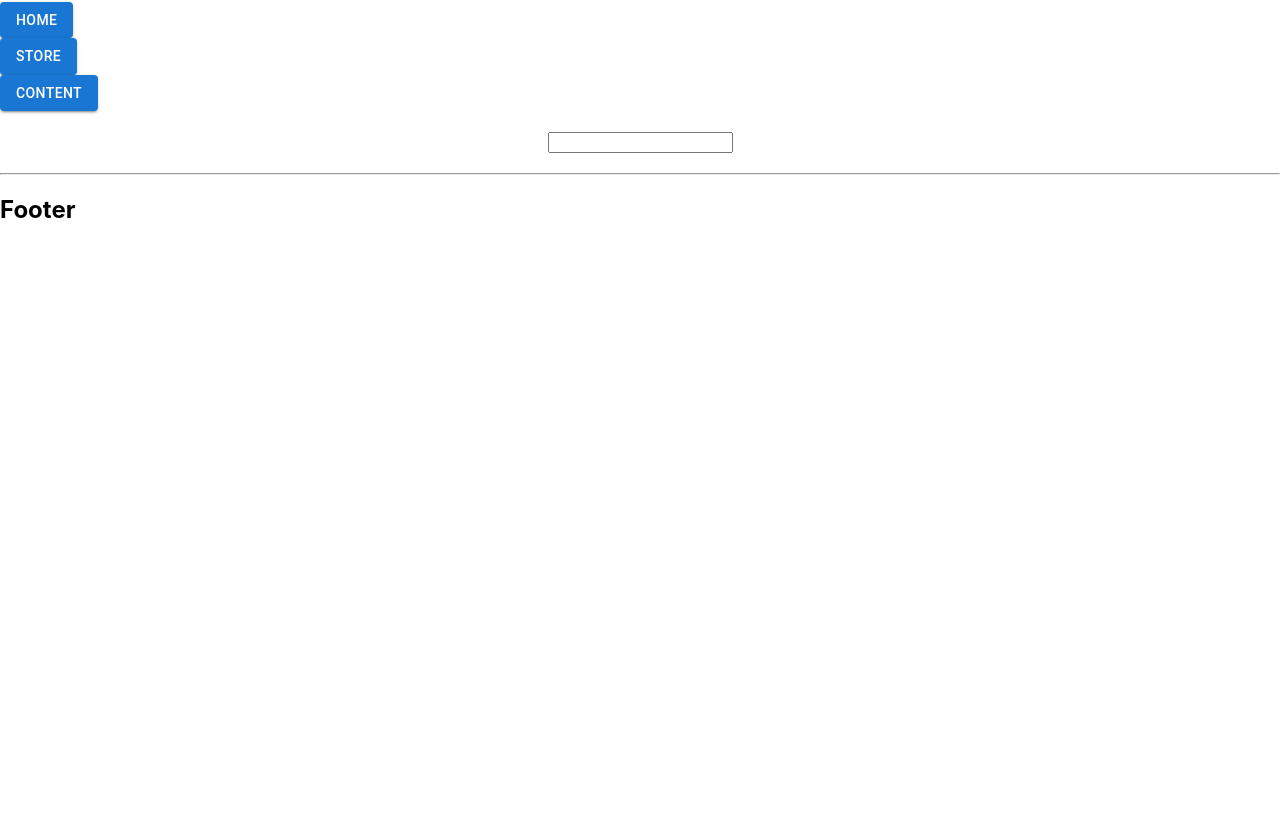
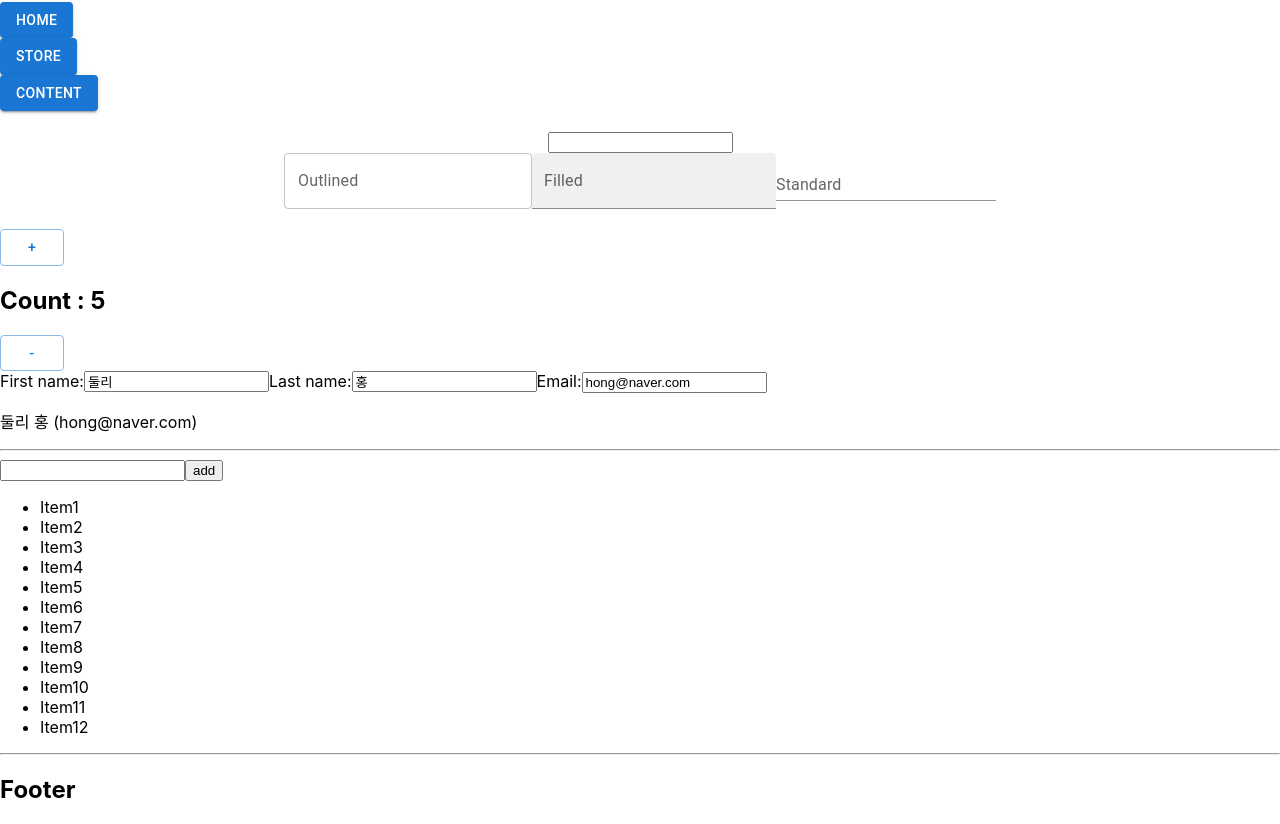
Before and after one commit to OneBigStar/2025_React01, a React (Create React App) app: page / in a window 1280 px wide. Shown: the part 1694-2518 px from the top of the page. Before the commit the page ends 1938 px from the top, so only its background shows below. Built offline with nearby package versions, Linux system fonts and the light colour scheme.

Commit message:
0519_first

```diff
--- a/src/pages/step02/Main.jsx
+++ b/src/pages/step02/Main.jsx
@@ -9,6 +9,9 @@ import Event02 from "../step08/Event02";
 import Event03 from "../step08/Event03";
 import Event04 from "../step08/Event04";
 import InputExam from "../step09/InputExam";
+import CountEx2 from "../step10/CountEx2";
+import CountEx3 from "../step10/CountEx3";
+import CountEx4 from "../step10/CountEx4";
 import Counter from "./Counter";
 
 function Main(props){
@@ -28,6 +31,9 @@ function Main(props){
             <Event03 />
             <Event04 />
             <InputExam />
+            <CountEx2 />
+            <CountEx3 />
+            <CountEx4 />
         </main>
     );
 };
--- a/src/pages/step05/ReduceComment.jsx
+++ b/src/pages/step05/ReduceComment.jsx
@@ -10,7 +10,7 @@ export default function ReduceComment() {
    // 1회차 : k = {..., isAdmin:true},  / acc.total = 0 + 1 / adminCount = 0 + 1
    // 2회차 : k = {..., isAdmin:false}, / acc.total = 1 + 1 / isAdmin이 false이므로 변화 없음
    // 3회차 : k = {..., isAdmin:true},  / acc.total = 2 + 1 / adminCount = 1 + 1
-   // 2회차 : k = {..., isAdmin:true},  / acc.total = 3 + 1 / adminCount = 2 + 1
+   // 4회차 : k = {..., isAdmin:true},  / acc.total = 3 + 1 / adminCount = 2 + 1
    const admin = comments.reduce((acc, k)=>{
         // acc.total = acc.total + 1;
         acc.total += 1 ; // 순회 횟수 누적
--- a/src/pages/step09/InputExam.jsx
+++ b/src/pages/step09/InputExam.jsx
@@ -1,3 +1,4 @@
+import { TextField } from '@mui/material';
 import './inputExam.css'
 
 export default function InputExam(){
@@ -6,6 +7,16 @@ export default function InputExam(){
             <input onFocus={()=>console.log("onFocus")}
                    onBlur={()=>console.log("onBlur")}
             /><br />
+            {/* TextField 이벤트 처리는 onchange */}
+            <TextField id="outlined-basic" label="Outlined" variant="outlined"
+                onChange={(e) => console.log(e.target.value)}
+                />
+            <TextField id="filled-basic" label="Filled" variant="filled"
+                onKeyUp={(e) => console.log(e.target.value +", "+ e.key)}
+            />
+            <TextField id="standard-basic" label="Standard" variant="standard" />
+
+
         </div>
     );
 }
--- /dev/null
+++ b/src/pages/step10/CountEx2.jsx
@@ -0,0 +1,21 @@
+import { Button } from "@mui/material";
+import { useState } from "react";
+
+export default function CountEx2(){
+    // 리액트에서 화면을 변경(랜더링)하기 위해서는 상태값이 변경 되었다고 알려준다. (상태관리 => useState)
+    // use가 붙으면 '훅'이라 부름
+
+    //    [변수이름, setter]= useState(초기값)
+    const [count, setCount]= useState(5);
+    const increment = ()=> setCount(count + 1);
+    const decrement = ()=> setCount(count - 1);
+
+    return(
+        <>
+            <Button variant="outlined" onClick={increment}> + </Button>
+            <h2>Count : {count}</h2>
+            <Button variant="outlined" onClick={decrement}> - </Button>
+            <br/>
+        </>
+    );
+}
--- /dev/null
+++ b/src/pages/step10/CountEx3.jsx
@@ -0,0 +1,58 @@
+import { useState } from "react";
+
+export default function CountEx3(){
+   const [form, setForm]= useState({
+                firstName:'둘리',
+                lastName:'홍',
+                email:'hong@naver.com'});
+
+    return(
+        <>
+            <label>
+                First name:
+                <input
+                    value={form.firstName}
+                    onChange={e => {
+                        setForm({
+                        // 전개 연산자 : 자바 스크립트에서 객체를 복사하거나, 병합할때 사용
+                        // (특히 useState로 상태를 업데이트 할때 사용)
+                        // => 리액트는 상태를 직접 조정할 수 없으므로
+                        // 기존 객체를 복사하고, 필요한 값만 바꾸기 위해 사용하는 방식
+                        ...form,
+                        firstName: e.target.value
+                        });
+                    }}
+                />
+            </label>
+            <label>
+                Last name:
+                <input
+                    value={form.lastName}
+                    onChange={e => {
+                        setForm({
+                        ...form,
+                        lastName: e.target.value
+                        });
+                    }}
+                />
+            </label>
+            <label>
+                Email:
+                <input
+                    value={form.email}
+                    onChange={e => {
+                        setForm({
+                        ...form,
+                        email: e.target.value
+                        });
+                    }}
+                />
+            </label>
+            <p>
+                {form.firstName}{' '}
+                {form.lastName}{' '}
+                ({form.email})
+            </p>
+        </>
+    );
+}
--- /dev/null
+++ b/src/pages/step10/CountEx4.jsx
@@ -0,0 +1,33 @@
+import { useState } from "react";
+
+function createInitTodos(){
+    const initTodos= [];
+    for(let i=0; i<12; i++){
+       // initTodos+= i => 상수라서 변경 불가
+       initTodos.push({id:i , text: 'Item'+ (i+1)}) // 배열에 값넣기 -push
+    }
+    return initTodos;
+}
+
+export default function CountEx4(){
+    const [todos, setTodos]= useState(createInitTodos);
+    const [text, setText]= useState('');
+    return(
+        <div>
+            <hr/>
+            <input value={text} onChange={e=>setText(e.target.value)} />
+            <button onClick={()=>{
+                setText('');
+                setTodos([ ...todos,{
+                    id: todos.length,
+                    text: text
+                }])
+            }} >add</button>
+            <ul>
+                {todos.map(k => (
+                    <li key={k.id}>{k.text}</li>
+                ))}
+            </ul>
+        </div>
+    );
+}
```
Also changed, not shown: src/pages/step10/CountEx.jsx (added, +26 -0 lines).
